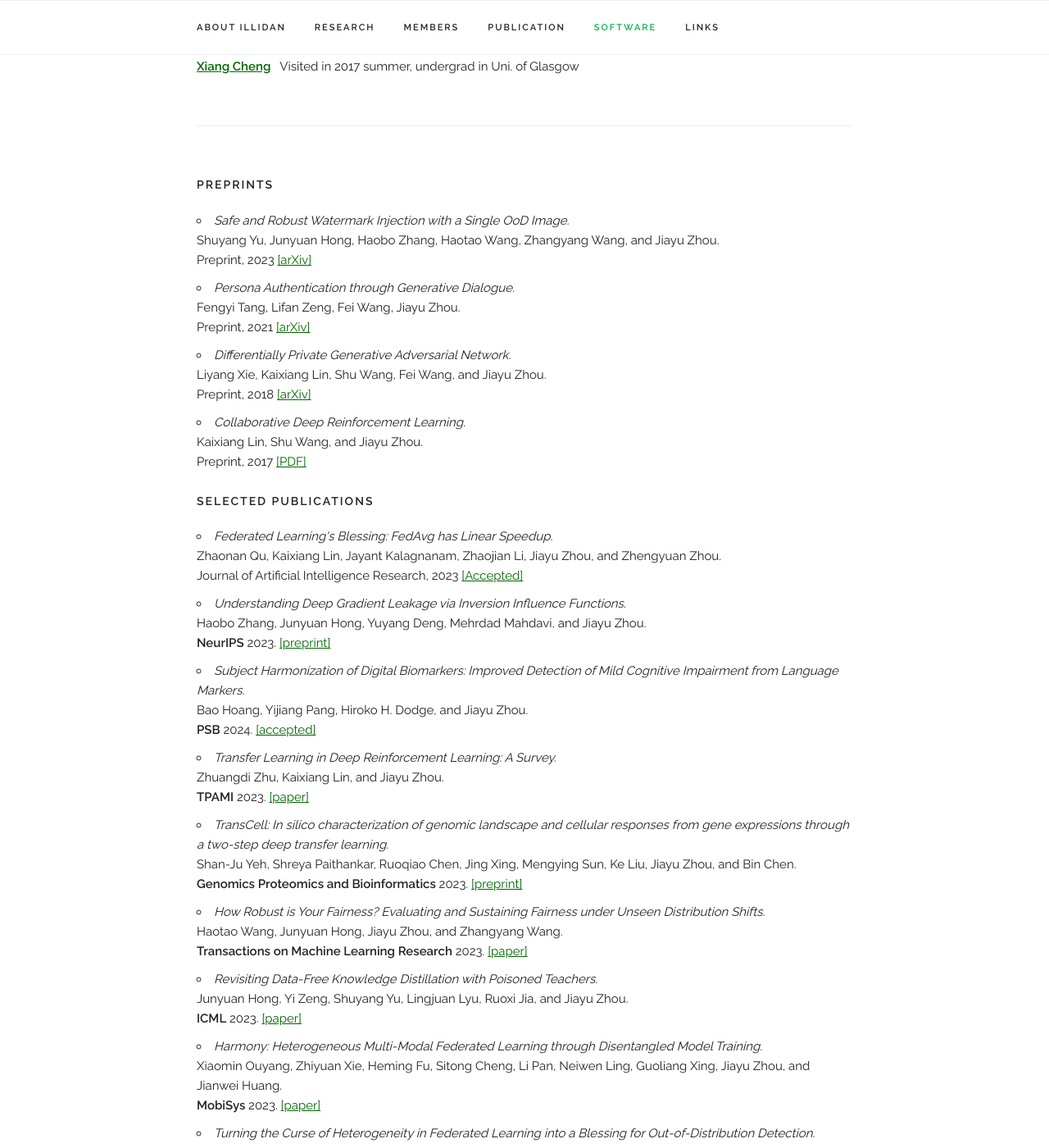
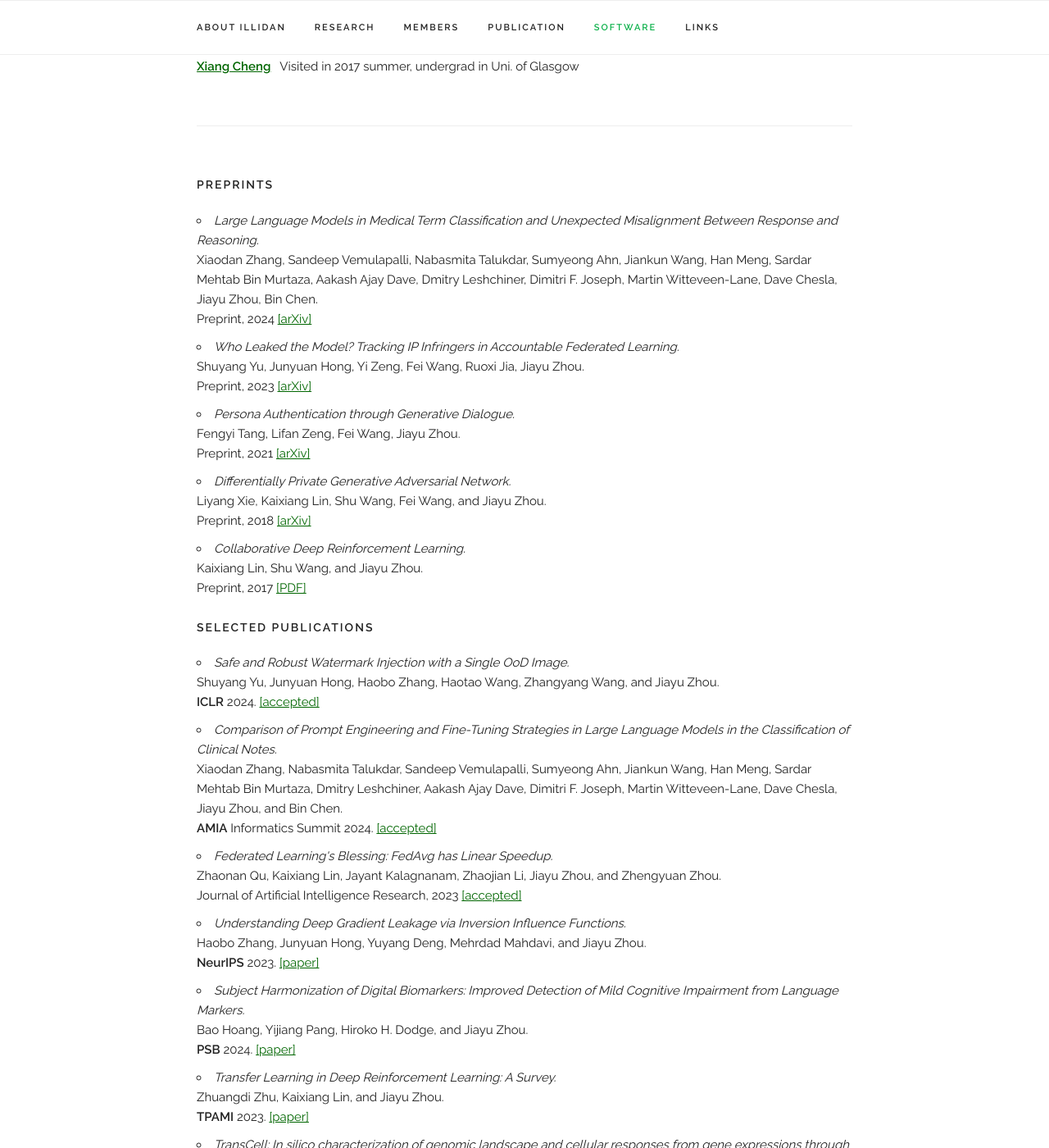
Before and after one commit to Marvelrex/denos.lab.io, a Jekyll site: the page built from index.html, in a window 1280 px wide and 1400 px high, scrolled down 6635 px. Shown: the whole window at 82% size. Built offline with Jekyll 4.4.1, drawn with Linux system fonts in a browser that asks for light colours; nearby versions of some CDN libraries.

Commit message:
Add paper

```diff
--- a/_layouts/default.html
+++ b/_layouts/default.html
@@ -283,9 +283,14 @@
     <div class="docs-section" id="publication">
       <h6 class="docs-header">Preprints</h6>
       <ul>
-        <li><i>Safe and Robust Watermark Injection with a Single OoD Image. </i><br>
-            Shuyang Yu, Junyuan Hong, Haobo Zhang, Haotao Wang, Zhangyang Wang, and Jiayu Zhou. <br>
-            Preprint, 2023 <a href="https://arxiv.org/abs/2309.01786" target="_blank">[arXiv]</a>
+        <li><i>Large Language Models in Medical Term Classification and Unexpected Misalignment Between Response and Reasoning. </i><br>
+            Xiaodan Zhang, Sandeep Vemulapalli, Nabasmita Talukdar, Sumyeong Ahn, Jiankun Wang, Han Meng, Sardar Mehtab Bin Murtaza, Aakash Ajay Dave, Dmitry Leshchiner, Dimitri F. Joseph, Martin Witteveen-Lane, Dave Chesla, Jiayu Zhou, Bin Chen. <br>
+            Preprint, 2024 <a href="https://arxiv.org/abs/2312.14184" target="_blank">[arXiv]</a>
+        </li>
+
+        <li><i>Who Leaked the Model? Tracking IP Infringers in Accountable Federated Learning. </i><br>
+            Shuyang Yu, Junyuan Hong, Yi Zeng, Fei Wang, Ruoxi Jia, Jiayu Zhou. <br>
+            Preprint, 2023 <a href="https://arxiv.org/abs/2312.03205" target="_blank">[arXiv]</a>
         </li>
 
         <li><i>Persona Authentication through Generative Dialogue. </i><br>
@@ -306,20 +311,31 @@
 
       <h6 class="docs-header">Selected Publications</h6>
       <ul>
+        <li><i>Safe and Robust Watermark Injection with a Single OoD Image. </i><br>
+            Shuyang Yu, Junyuan Hong, Haobo Zhang, Haotao Wang, Zhangyang Wang, and Jiayu Zhou. <br>
+             <b>ICLR</b> 2024. <a href="https://arxiv.org/abs/2309.01786" target="_blank">[accepted]</a>
+        </li>
+
+        <li><i>Comparison of Prompt Engineering and Fine-Tuning Strategies in Large
+Language Models in the Classification of Clinical Notes. </i><br>
+              Xiaodan Zhang, Nabasmita Talukdar, Sandeep Vemulapalli, Sumyeong Ahn, Jiankun Wang, Han Meng, Sardar Mehtab Bin Murtaza, Dmitry Leshchiner, Aakash Ajay Dave, Dimitri F. Joseph, Martin Witteveen-Lane, Dave Chesla, Jiayu Zhou, and Bin Chen. <br>
+             <b>AMIA</b> Informatics Summit 2024. <a href="#" target="_blank">[accepted]</a>
+        </li>
+
         <li><i>Federated Learning's Blessing: FedAvg has Linear Speedup. </i><br>
             Zhaonan Qu, Kaixiang Lin, Jayant Kalagnanam, Zhaojian Li, Jiayu Zhou, and Zhengyuan Zhou. <br>
-             Journal of Artificial Intelligence Research, 2023 <a href="https://arxiv.org/abs/2007.05690" target="_blank">[Accepted]</a>
+             Journal of Artificial Intelligence Research, 2023 <a href="https://arxiv.org/abs/2007.05690" target="_blank">[accepted]</a>
         </li>
 
         <li><i>Understanding Deep Gradient Leakage via Inversion
 Influence Functions. </i><br>
             Haobo Zhang, Junyuan Hong, Yuyang Deng, Mehrdad Mahdavi, and Jiayu Zhou. <br>
-            <b>NeurIPS</b> 2023. <a href="https://arxiv.org/pdf/2309.13016.pdf" target="_blank">[preprint]</a>
+            <b>NeurIPS</b> 2023. <a href="https://openreview.net/forum?id=tBib2fWr3r" target="_blank">[paper]</a>
         </li>
 
         <li><i>Subject Harmonization of Digital Biomarkers: Improved Detection of Mild Cognitive Impairment from Language Markers. </i><br>
             Bao Hoang, Yijiang Pang, Hiroko H. Dodge, and Jiayu Zhou. <br>
-            <b>PSB</b> 2024. <a href="#" target="_blank">[accepted]</a>
+            <b>PSB</b> 2024. <a href="https://pubmed.ncbi.nlm.nih.gov/38160279/" target="_blank">[paper]</a>
         </li>
 
         <li><i>Transfer Learning in Deep Reinforcement Learning: A Survey. </i><br>
```
